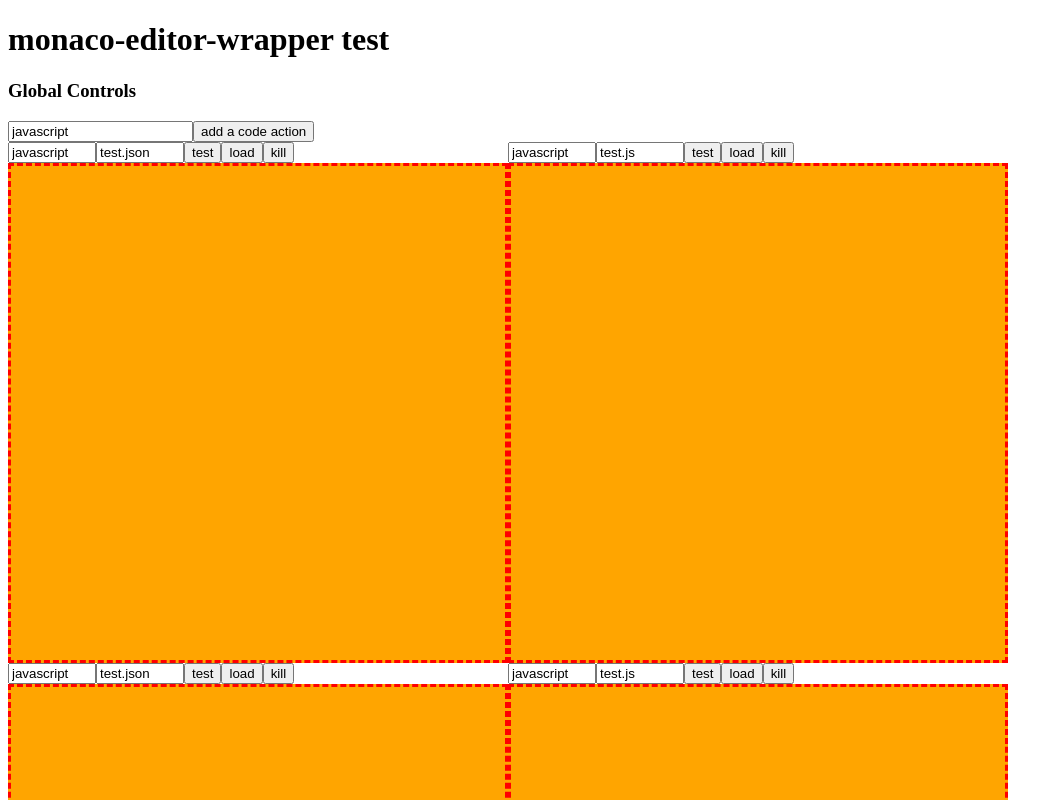
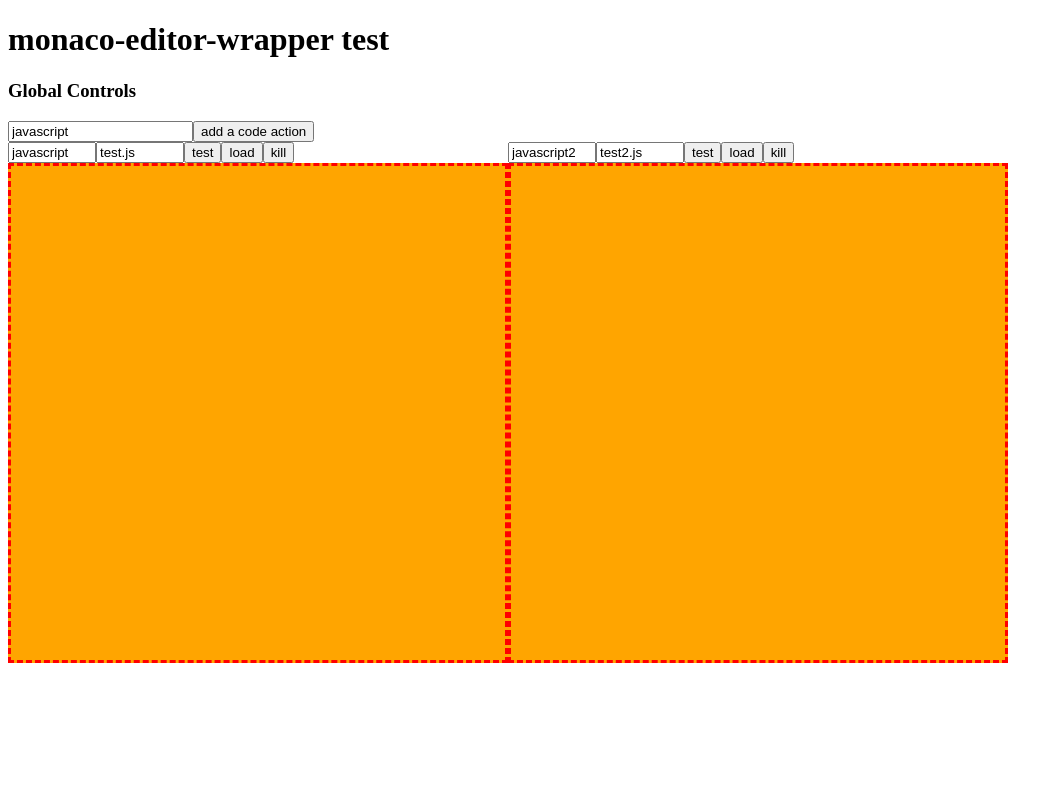
Before and after one commit to nametable/monaco-editor-wrapper-languageclient-dies-repro, a React (Vite) app: page / in a window 1280 px wide. Shown: the top 800 px of the page, without its empty margins (0-1063 px from the left). Built offline with nearby package versions, Linux system fonts and the light colour scheme.

Commit message:
update monaco-editor-wrapper and simplify example

```diff
--- a/package.json
+++ b/package.json
@@ -16,8 +16,8 @@
     "@types/react": "^18.3.12",
     "@types/react-dom": "^18.3.1",
     "@vitejs/plugin-react": "^4.3.3",
-    "monaco-editor-wrapper": "^5.5.3",
-    "monaco-languageclient": "^8.8.3",
+    "monaco-editor-wrapper": "^6.0.0-next.7",
+    "monaco-languageclient": "^9.0.0-next.7",
     "react": "^18.3.1",
     "react-dom": "^18.3.1",
     "vscode-languageserver": "^9.0.1"
--- a/src/app.tsx
+++ b/src/app.tsx
@@ -57,10 +57,10 @@ function App() {
                 }}>add a code action</button>
             </div>
             <div className="editors-container">
-                <Editor initialFileUri="test.json"></Editor>
-                <Editor initialFileUri="test.js"></Editor>
-                <Editor initialFileUri="test.json"></Editor>
-                <Editor initialFileUri="test.js"></Editor>
+                <Editor initialFileUri="test.js" initialLanguageId='javascript'></Editor>
+                <Editor initialFileUri="test2.js" initialLanguageId='javascript2'></Editor>
+                {/* <Editor initialFileUri="test.json" initialLanguageId='json'></Editor>
+                <Editor initialFileUri="test2.json" initialLanguageId='json2'></Editor> */}
             </div>
         </div>
     );
--- a/src/editor.tsx
+++ b/src/editor.tsx
@@ -1,5 +1,6 @@
 import * as monaco from 'monaco-editor';
-import { CodePlusUri, EditorAppConfigClassic, LanguageClientConfig, MonacoEditorLanguageClientWrapper, WorkerConfigDirect, WorkerConfigOptions } from 'monaco-editor-wrapper';
+import { CodePlusUri, ConnectionConfig, EditorAppConfigClassic, LanguageClientConfig, MonacoEditorLanguageClientWrapper, WorkerConfigDirect, WorkerConfigOptions } from 'monaco-editor-wrapper';
+import { ConnetionConfigOptions } from 'monaco-languageclient';
 import { useCallback, useEffect, useRef, useState } from 'react';
 
 const defaultText: Map<string, string> = new Map<string, string>([
@@ -15,52 +16,13 @@ const defaultText: Map<string, string> = new Map<string, string>([
 `]
 ])
 
-function Editor({ initialFileUri }: { initialFileUri: string }) {
+function Editor({ initialFileUri, initialLanguageId }: { initialFileUri: string, initialLanguageId: string }) {
     const wrapper = useRef<MonacoEditorLanguageClientWrapper | undefined>(undefined);
 
     const [fileUri, setFileUri] = useState(initialFileUri)
-    const [languageId, setLanguageId] = useState("javascript")
+    const [languageId, setLanguageId] = useState(initialLanguageId)
 
     const editorRoot = useRef<HTMLDivElement>(null);
-    const editor = useRef<monaco.editor.IStandaloneCodeEditor | undefined>(undefined);
-
-    const createEditor = useCallback(async () => {
-        if (!editorRoot.current || !wrapper.current) {
-            return;
-        }
-
-
-
-        // wrapper.current.getLanguageClient().
-
-        // const myEditor = monaco.editor.create(editorRoot.current, {
-        //     value,
-        //     language: "javascript",
-        //     automaticLayout: true,
-        // });
-
-        // myEditor.addAction({
-        //     id: 'yo',
-        //     label: 'something',
-        //     run: function (editor: monaco.editor.ICodeEditor, ...args: any[]): void | Promise<void> {
-        //         return
-        //     }
-        // });
-
-
-
-        // setTimeout(() => {
-        //     actionsExist = false;
-        // }, 5000);
-
-        editor.current = wrapper.current.getEditor(); //myEditor;
-
-        // setIsEditorReady(true);
-    }, []);
-
-    // useEffect(() => {
-    //     !isMonacoMounting && !isEditorReady && createEditor();
-    // }, [isMonacoMounting, isEditorReady, createEditor]);
 
     return (
         <div>
@@ -77,8 +39,7 @@ function Editor({ initialFileUri }: { initialFileUri: string }) {
                         column: 8
                     })
 
-                    console.log("Language Client State:", wrapper.current!.getLanguageClient()?.state);
-                    // console.log("Language client:", wrapper.current?.getLanguageClient().);
+                    console.log("Language Client State:", wrapper.current!.getLanguageClient(languageId)?.state);
                     console.log("Wrapper:", wrapper.current);
                 }}>test</button>
                 <button onClick={async () => {
@@ -86,8 +47,6 @@ function Editor({ initialFileUri }: { initialFileUri: string }) {
                         return;
                     }
                     wrapper.current = new MonacoEditorLanguageClientWrapper();
-
-                    const actionsExist = true;
 
 
                     const code: CodePlusUri = {
@@ -113,6 +72,7 @@ function Editor({ initialFileUri }: { initialFileUri: string }) {
                                 aliases: ["Javascript", "javascript"]
                             }
                         },
+                        htmlContainer: editorRoot.current!
                     };
 
                     // const worker = new Worker(new URL('./worker.ts', import.meta.url), {
@@ -125,32 +85,38 @@ function Editor({ initialFileUri }: { initialFileUri: string }) {
                     //     worker: worker
                     // }
 
-                    const workerConfigOptions: WorkerConfigOptions = {
+                    const connectionConfigOptions: ConnetionConfigOptions = {
                         $type: 'WorkerConfig',
                         type: 'module',
                         url: new URL('./worker.ts', import.meta.url),
                         workerName: "Logan LSP Worker",
                     }
 
+                    const connectionConfig: ConnectionConfig = {
+                        options: connectionConfigOptions
+                    }
+
                     const languageClientConfig: LanguageClientConfig = {
-                        languageId: languageId,
-                        options: workerConfigOptions, // workerConfigDirect
+                        // languageId: languageId,
+                        // options: workerConfigOptions, // workerConfigDirect
                         clientOptions: {
                             documentSelector: [languageId],
-                        }
+                        },
+                        connection: connectionConfig
                     }
 
                     await wrapper.current.init({
-                        id: languageId,
-                        wrapperConfig: {
-                            serviceConfig: undefined,
-                            editorAppConfig: editorAppConfigClassic
-                        },
-                        languageClientConfig: languageClientConfig
+                        // id: languageId,
+                        // wrapperConfig: {
+                        //     serviceConfig: undefined,
+                        //     editorAppConfig: editorAppConfigClassic
+                        // },
+                        editorAppConfig: editorAppConfigClassic,
+                        languageClientConfigs: { languageId: languageClientConfig },
                     });
 
-                    await wrapper.current.start(editorRoot.current);
-                    console.log("Language Client State:", wrapper.current.getLanguageClient()?.state);
+                    await wrapper.current.start();
+                    console.log("Language Client State:", wrapper.current.getLanguageClient(languageId)?.state);
 
                 }}>load</button>
                 <button onClick={async () => {
--- a/src/worker.ts
+++ b/src/worker.ts
@@ -1,4 +1,4 @@
-import { BrowserMessageReader, BrowserMessageWriter, CodeAction, createConnection, InitializeResult, ProtocolRequestType0 } from 'vscode-languageserver/browser.js';
+import { BrowserMessageReader, BrowserMessageWriter, CodeAction, createConnection, InitializeResult } from 'vscode-languageserver/browser.js';
 
 const something: string = "hey"
 
```
Also changed, not shown: src/counter.ts (deleted, +0 -9 lines), src/style.css (+0 -97 lines), src/typescript.svg (deleted), 1 other file (tests, documents, lock files or other folders).
